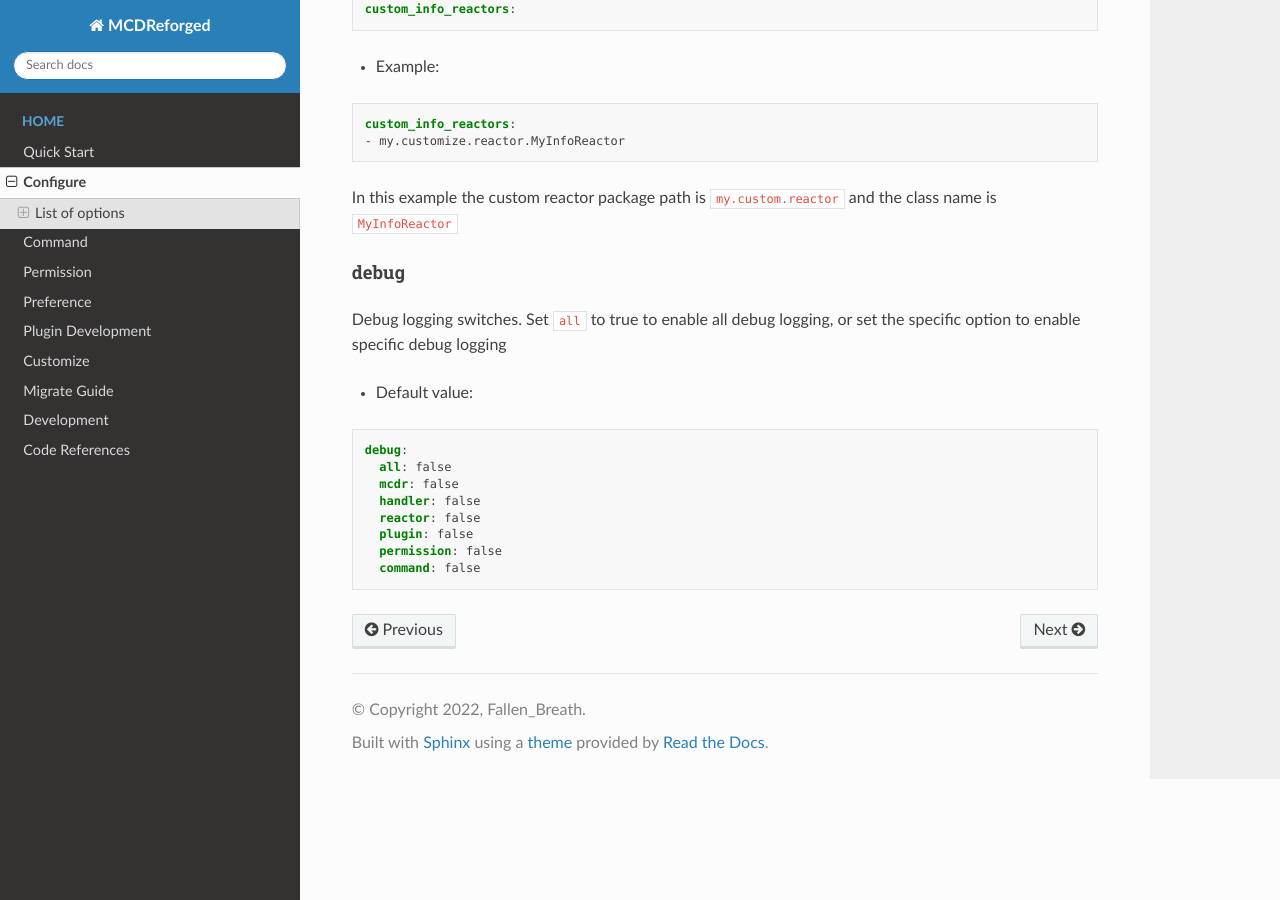
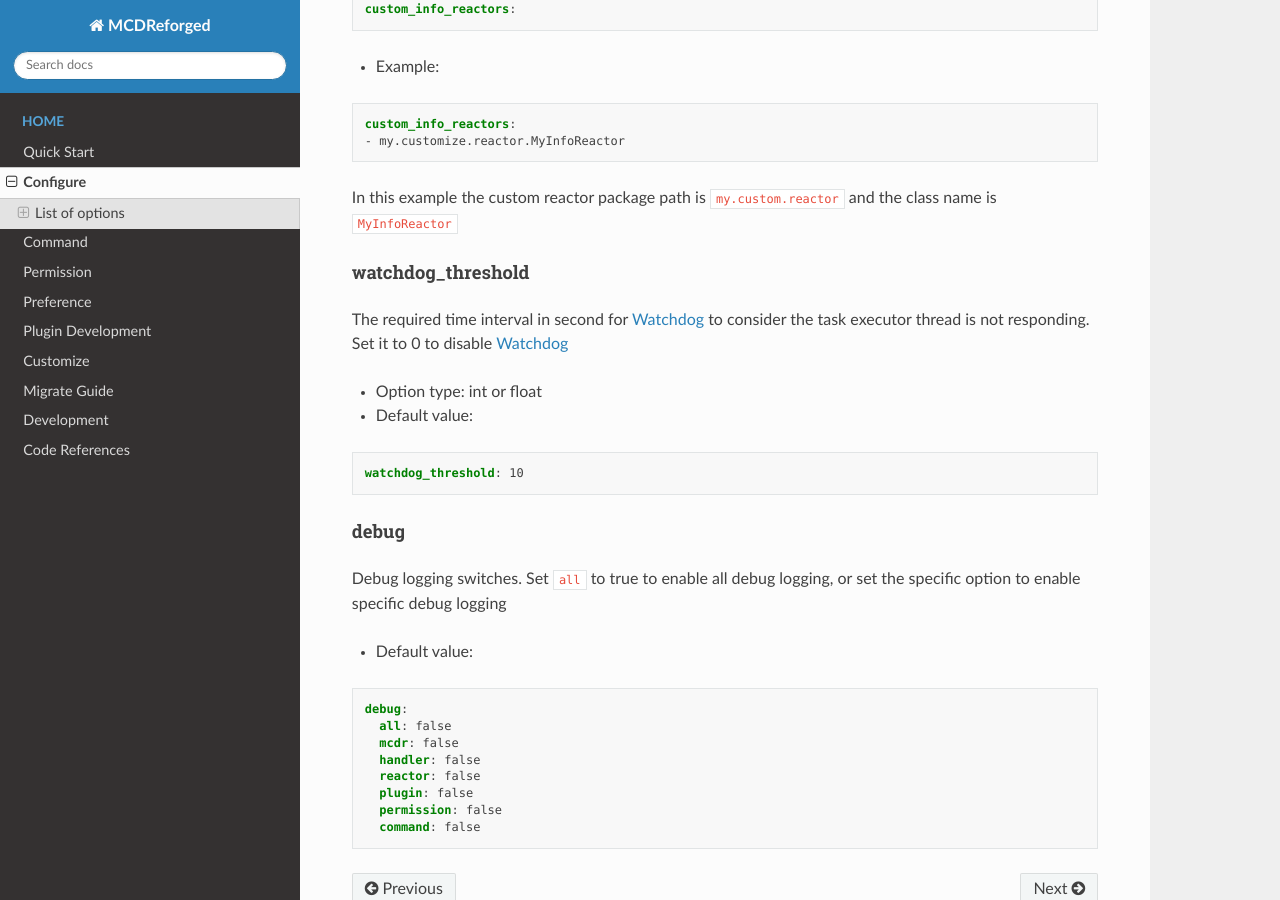
Before and after one commit to MCDReforged/MCDReforged, a Sphinx documentation site: the page built from docs/source/configure.rst, in a window 1280 px wide and 900 px high, scrolled down 5157 px. Built offline with Sphinx 7.4.7 and the Read the Docs theme 2.0.0, drawn with Linux system fonts in a browser that asks for light colours.

Commit message:
Added `watchdog_threshold` option for customizing watchdog threshold

```diff
--- a/docs/source/configure.rst
+++ b/docs/source/configure.rst
@@ -265,6 +265,20 @@ All custom info reactors will be registered to the reactor list to process infor
 
 In this example the custom reactor package path is ``my.custom.reactor`` and the class name is ``MyInfoReactor``
 
+.. _config-watchdog_threshold:
+
+watchdog_threshold
+~~~~~~~~~~~~~~~~~~
+
+The required time interval in second for :ref:`watchdog` to consider the task executor thread is not responding. Set it to 0 to disable :ref:`watchdog`
+
+* Option type: int or float
+* Default value:
+
+.. code-block:: yaml
+
+    watchdog_threshold: 10
+
 debug
 ~~~~~
 
--- a/mcdreforged/resources/default_config.yml
+++ b/mcdreforged/resources/default_config.yml
@@ -90,6 +90,10 @@ custom_handlers:
 custom_info_reactors:
 
 
+# The required time interval in second for watchdog to consider the task executor thread is not responding. Set it to 0 to disable watchdog
+watchdog_threshold: 10
+
+
 # Debug mode switches
 debug:
   all: false
```
Also changed, not shown: docs/source/plugin_dev/watchdog.rst (+7 -1 lines), 3 other files.
